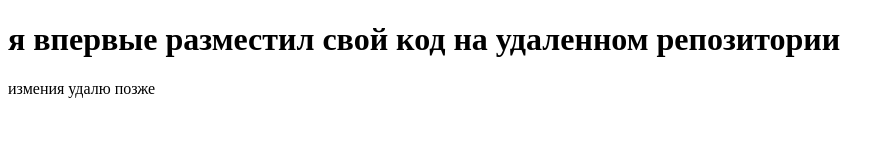
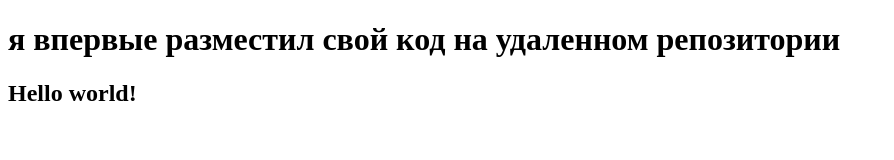
Before and after one commit to addi12334r/test_repo, a plain HTML site: page index.html in a window 1280 px wide. Shown: the whole page, without its empty margins (0-894 px from the left). Drawn offline with Linux system fonts and the light colour scheme.

Commit message:
Revert "ошибочный элемент"
This reverts commit cfe5b23575d71ee61b0a79d9476b5bafffb7ea72.

```diff
--- a/index.html
+++ b/index.html
@@ -7,6 +7,6 @@
 </head>
 <body>
     <h1>я впервые разместил свой код на удаленном репозитории</h1>
-    <p>измения удалю позже</p>
+    <h2>Hello world!</h2>
 </body>
 </html>
```
